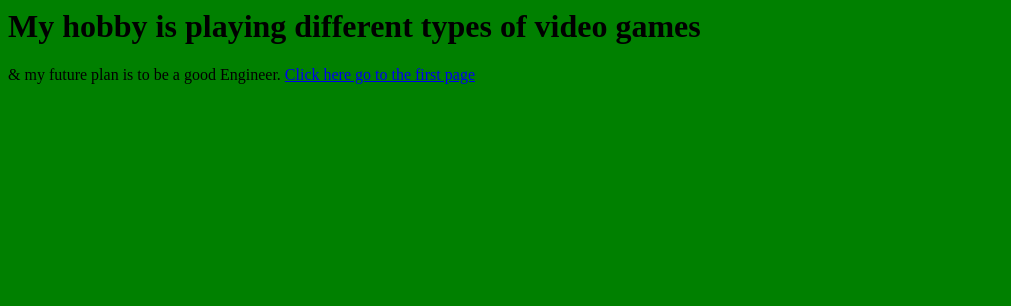
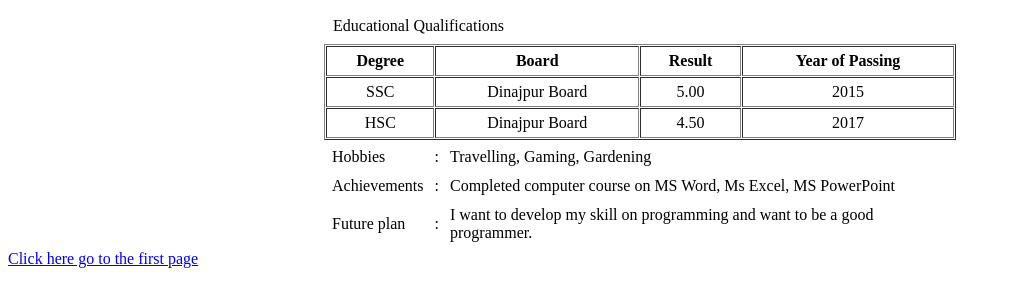
Before and after one commit to neaj0909/neaj0909.github.io, a plain HTML site: page neaj2.html in a window 1280 px wide. Shown: the whole page, without its empty margins (0-1011 px from the left). Drawn offline with Linux system fonts and the light colour scheme.

Commit message:
Update neaj2.html

```diff
--- a/neaj2.html
+++ b/neaj2.html
@@ -1,21 +1,61 @@
 <html>
-<head>
-<title>my hobby and future plan</title>
 
-</head>
-<body bgcolor="green">
+	<head>
+	<title>Webpage</title>
 
+	</head>
 
-<h1> My hobby is playing different types of video games </h1>
+	<body>
 
-& my future plan is to be a good Engineer.
+	<table border="0" align="center" cellpadding="3"
+	cellspacing="6" width="50%" >
+	<td>Educational Qualifications</td>
+	</table>
 
+	<table border="1" align="center" cellpadding="5"
+	cellspacing="1" width="50%" >
+	<tr>
+	<th>Degree</th>
+	<th>Board</th>
+	<th>Result</th>
+	<th>Year of Passing</th>
+	</tr>
 
-<a href="neaj.html">Click here go to the first page</a>
+	<tr>
+	<td align="center">SSC</td>
+	<td align="center">Dinajpur Board</td>
+	<td align="center">5.00</td>
+	<td align="center">2015</td>
+	</tr>
 
+	<tr>
+	<td align="center">HSC</td>
+	<td align="center">Dinajpur Board</td>
+	<td align="center">4.50</td>
+	<td align="center">2017</td>
+	</tr>
+	</table>
 
-</body>
+	<table border="0" align="center" cellpadding="3"
+	cellspacing="5" width="50%" >
+	<tr>
+	<td  >Hobbies </td>
+	<td > : </td>
+	<td  >  Travelling, Gaming, Gardening</td>
+	</tr>
+	<tr>
+	<td  >Achievements </td>
+	<td > : </td>
+	<td   >  Completed computer course on MS Word, Ms Excel, MS PowerPoint</td>
+	</tr>
+	<tr>
+	<td  >Future plan </td>
+	<td > : </td>
+	<td  >  I want to develop my skill on programming and want to be a good programmer.</td>
+	</tr>
+	</table>
+	<a href="neaj.html">Click here go to the first page</a>
 
+	</body>
 
-
-</html>
+	</html>
```
